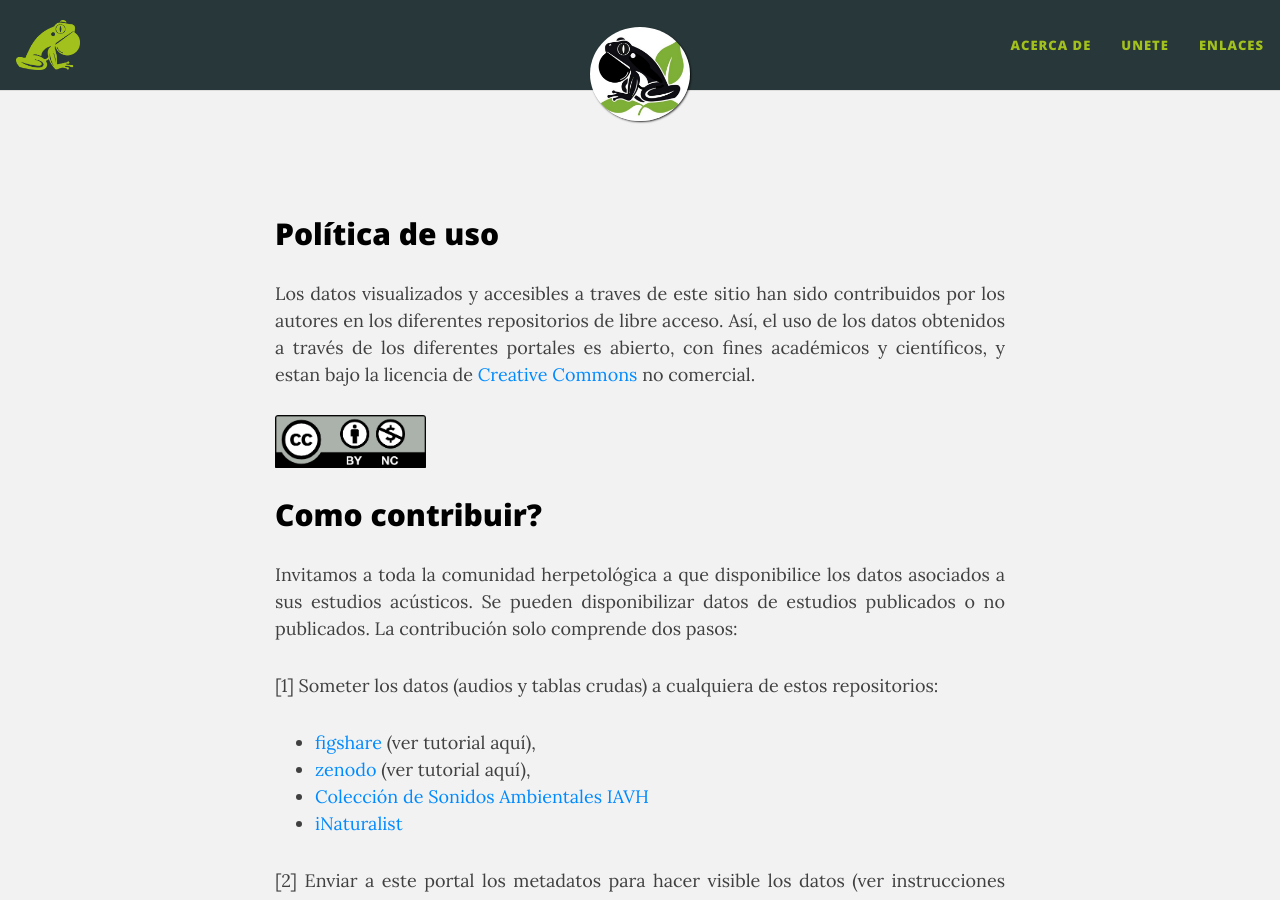
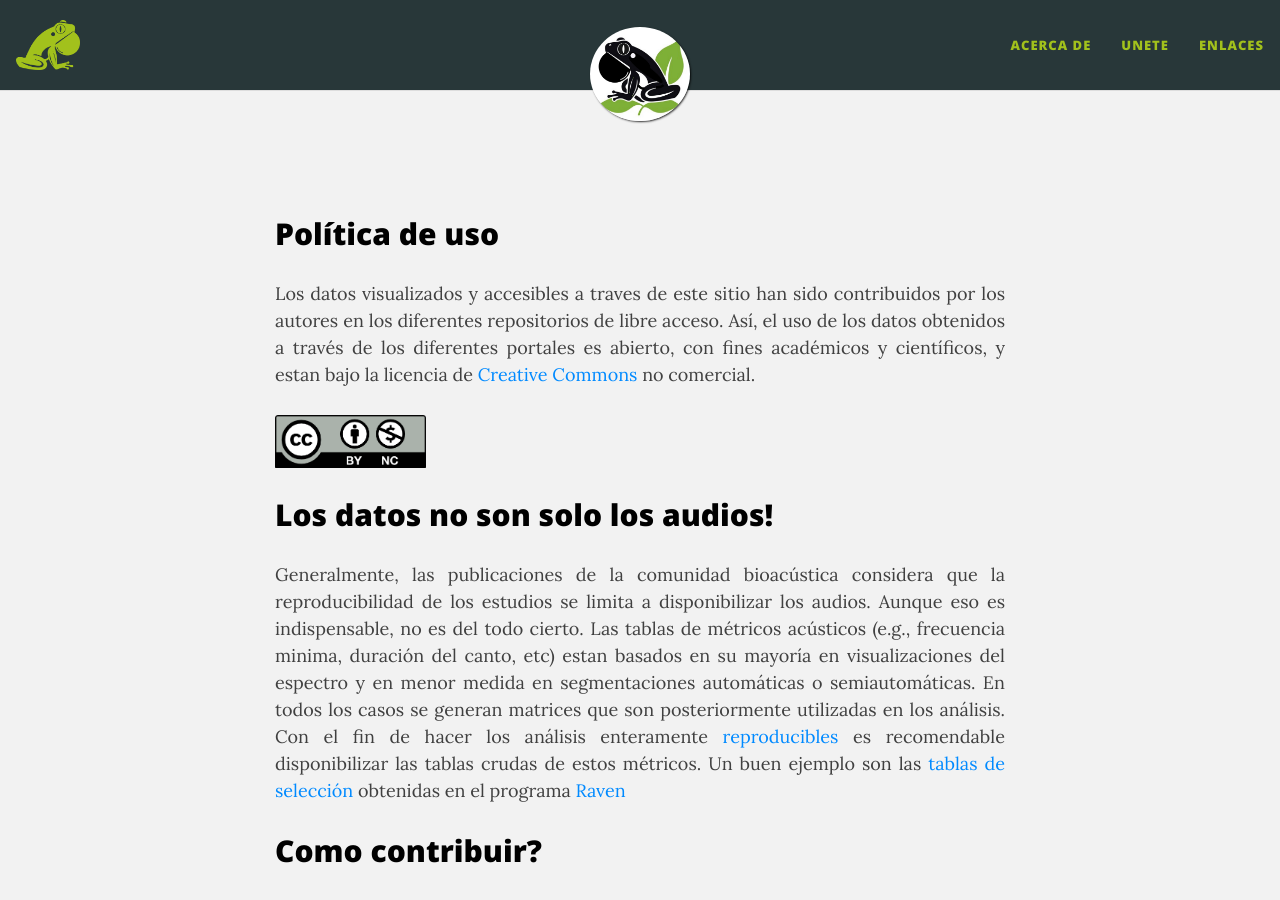
Before and after one commit to colombianfrogs/sounds, a Jekyll site: the page built from docs/unete.md, in a window 1280 px wide and 900 px high. Built offline with Jekyll 4.4.1, drawn with Linux system fonts in a browser that asks for light colours.

Commit message:
Update unete.md

```diff
--- a/docs/unete.md
+++ b/docs/unete.md
@@ -42,6 +42,9 @@ Los datos visualizados y accesibles a traves de este sitio han sido contribuidos
 <br><br>
 <img src="{{ site.baseurl }}/images/by-nc.png" style="width:4cm;">
 
+## Los datos no son solo los audios!
+Generalmente, las publicaciones de la comunidad bioacústica considera que la reproducibilidad de los estudios se limita a disponibilizar los audios. Aunque eso es indispensable, no es del todo cierto. Las tablas de métricos acústicos (e.g., frecuencia minima, duración del canto, etc) estan basados en su mayoría en visualizaciones del espectro y en menor medida en segmentaciones automáticas o semiautomáticas. En todos los casos se generan matrices que son posteriormente utilizadas en los análisis. Con el fin de hacer los análisis enteramente [reproducibles](https://book.the-turing-way.org/index.html) es recomendable disponibilizar las tablas crudas de estos métricos. Un buen ejemplo son las [tablas de selección](https://www.ravensoundsoftware.com/video-tutorials/espanol/02-espanol-selections-and-measurements/) obtenidas en el programa [Raven](https://store.birds.cornell.edu/collections/raven-sound-software)
+
 ## Como contribuir?
 Invitamos a toda la comunidad herpetológica a que disponibilice los datos asociados a sus estudios acústicos.  Se pueden disponibilizar datos de estudios publicados o no publicados. La contribución solo comprende dos pasos:
 
```
